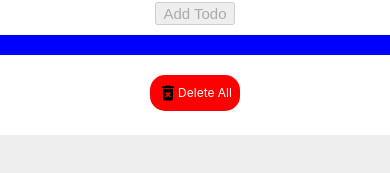
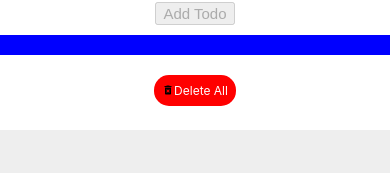
Before and after one commit to Nimish22211/Todolist, a React (Create React App) app: page / in a window 390 px wide. Shown: the part 218-391 px from the top of the page. Built offline with nearby package versions, Linux system fonts and the light colour scheme.

Commit message:
Update Todo.css

```diff
--- a/src/Todo.css
+++ b/src/Todo.css
@@ -68,6 +68,6 @@ details{
         /* padding:0 100px; */
     }
     #delIcon{
-        font-size: 20px;
+        font-size: 12px;
     }
 }
```
